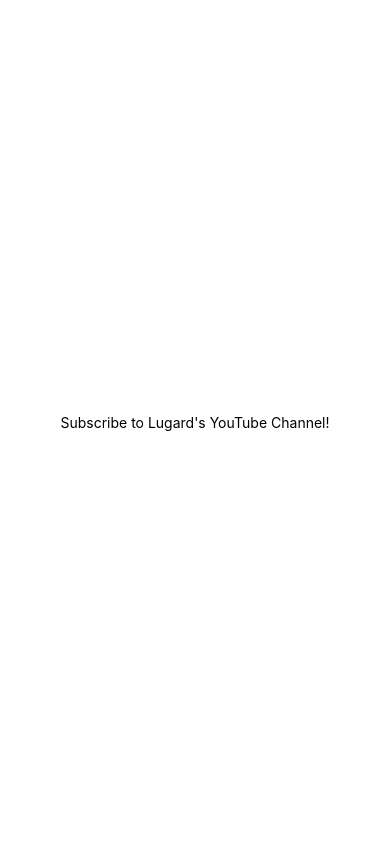
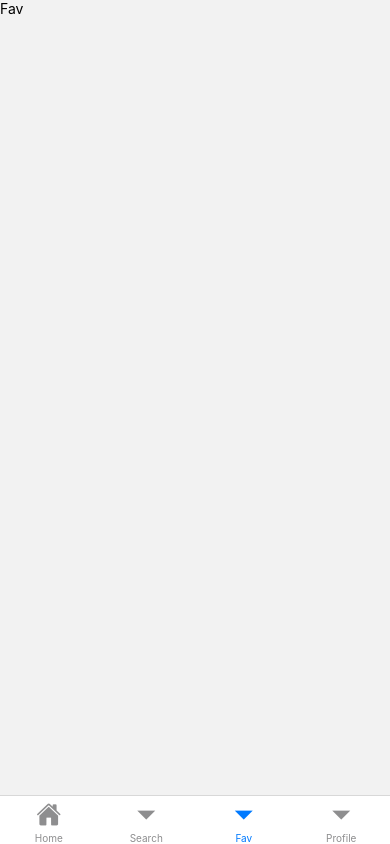
Before and after one commit to lugard1/explore-place, a React Native app: screen /Fav in a window 390 px wide. Built offline with nearby package versions, Linux system fonts and the light colour scheme.

Commit message:
Add icons

```diff
--- a/App.js
+++ b/App.js
@@ -1,11 +1,14 @@
+import { NavigationContainer } from '@react-navigation/native';
 import { StatusBar } from 'expo-status-bar';
 import { StyleSheet, Text, View } from 'react-native';
+import TabNavigation from './App/Navigations/TabNavigation';
 
 export default function App() {
   return (
     <View style={styles.container}>
-      <Text>Subscribe to Lugard's YouTube Channel!</Text>
-      <StatusBar style="auto" />
+      <NavigationContainer>
+        <TabNavigation/>
+      </NavigationContainer>
     </View>
   );
 }
@@ -13,8 +16,6 @@
 const styles = StyleSheet.create({
   container: {
     flex: 1,
-    backgroundColor: '#fff',
-    alignItems: 'center',
-    justifyContent: 'center',
+    backgroundColor: '#fff'
   },
 });
--- /dev/null
+++ b/App/Navigations/TabNavigation.js
@@ -0,0 +1,28 @@
+import { View, Text } from 'react-native';
+import React from 'react';
+import { createBottomTabNavigator } from '@react-navigation/bottom-tabs';
+import { Ionicons } from '@expo/vector-icons';
+import Home from '../Screens/Home';
+import Fav from '../Screens/Fav';
+import Search from '../Screens/Search';
+import Profile from '../Screens/Profile';
+
+export default function TabNavigation() {
+    const Tab = createBottomTabNavigator();
+  return (
+    <Tab.Navigator screenOptions={{
+        headerShown: false
+    }}>
+      <Tab.Screen name="Home" component={Home}
+      options={{
+        tabBarLabel: 'Home',
+        tabBarIcon: ({ color, size }) => (
+          <Ionicons name="home" color={color} size={size} />
+        )
+      }} />
+      <Tab.Screen name="Search" component={Search} />
+      <Tab.Screen name="Fav" component={Fav} />
+      <Tab.Screen name="Profile" component={Profile} />
+    </Tab.Navigator>
+  )
+}
--- a/App/Screens/Fav.js
+++ b/App/Screens/Fav.js
@@ -0,0 +1,10 @@
+import { View, Text } from 'react-native'
+import React from 'react'
+
+export default function Fav() {
+  return (
+    <View>
+      <Text>Fav</Text>
+    </View>
+  )
+}
--- a/App/Screens/Home.js
+++ b/App/Screens/Home.js
@@ -0,0 +1,10 @@
+import { View, Text } from 'react-native'
+import React from 'react'
+
+export default function Home() {
+  return (
+    <View>
+      <Text>Home</Text>
+    </View>
+  )
+}
--- a/App/Screens/Profile.js
+++ b/App/Screens/Profile.js
@@ -0,0 +1,10 @@
+import { View, Text } from 'react-native'
+import React from 'react'
+
+export default function Profile() {
+  return (
+    <View>
+      <Text>Profile</Text>
+    </View>
+  )
+}
--- a/App/Screens/Search.js
+++ b/App/Screens/Search.js
@@ -0,0 +1,10 @@
+import { View, Text } from 'react-native'
+import React from 'react'
+
+export default function Search() {
+  return (
+    <View>
+      <Text>Search</Text>
+    </View>
+  )
+}
--- a/package.json
+++ b/package.json
@@ -10,14 +10,17 @@
   },
   "dependencies": {
     "@react-navigation/bottom-tabs": "^6.5.12",
+    "@react-navigation/material-bottom-tabs": "^6.2.20",
     "@react-navigation/native": "^6.1.10",
     "@react-navigation/stack": "^6.3.21",
     "expo": "~50.0.7",
     "expo-status-bar": "~1.11.1",
     "react": "18.2.0",
     "react-native": "0.73.4",
+    "react-native-paper": "^5.12.3",
     "react-native-safe-area-context": "4.8.2",
-    "react-native-screens": "~3.29.0"
+    "react-native-screens": "~3.29.0",
+    "react-native-vector-icons": "^10.0.3"
   },
   "devDependencies": {
     "@babel/core": "^7.20.0"
```
Also changed, not shown: 1 other file (tests, documents, lock files or other folders).
